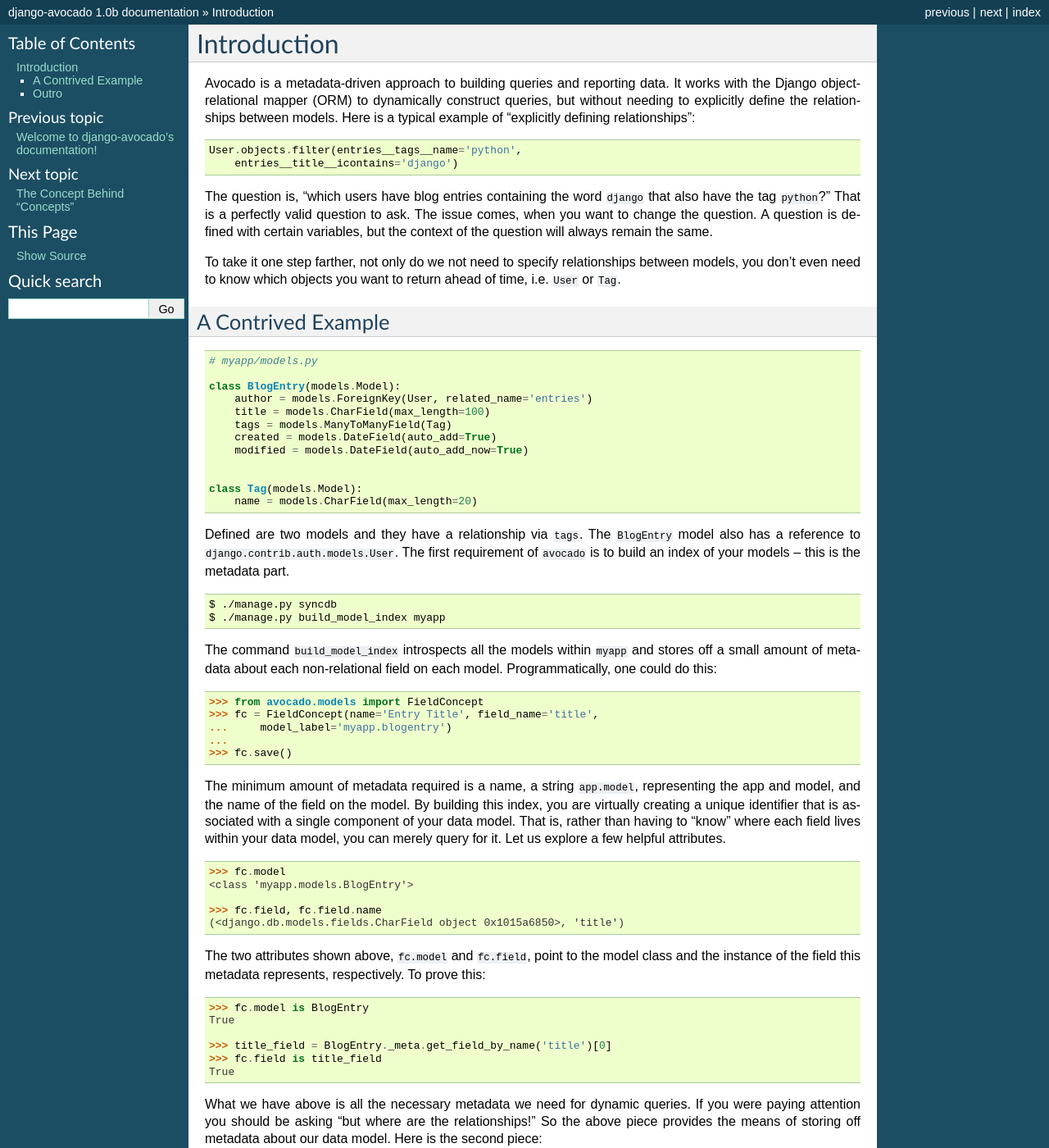
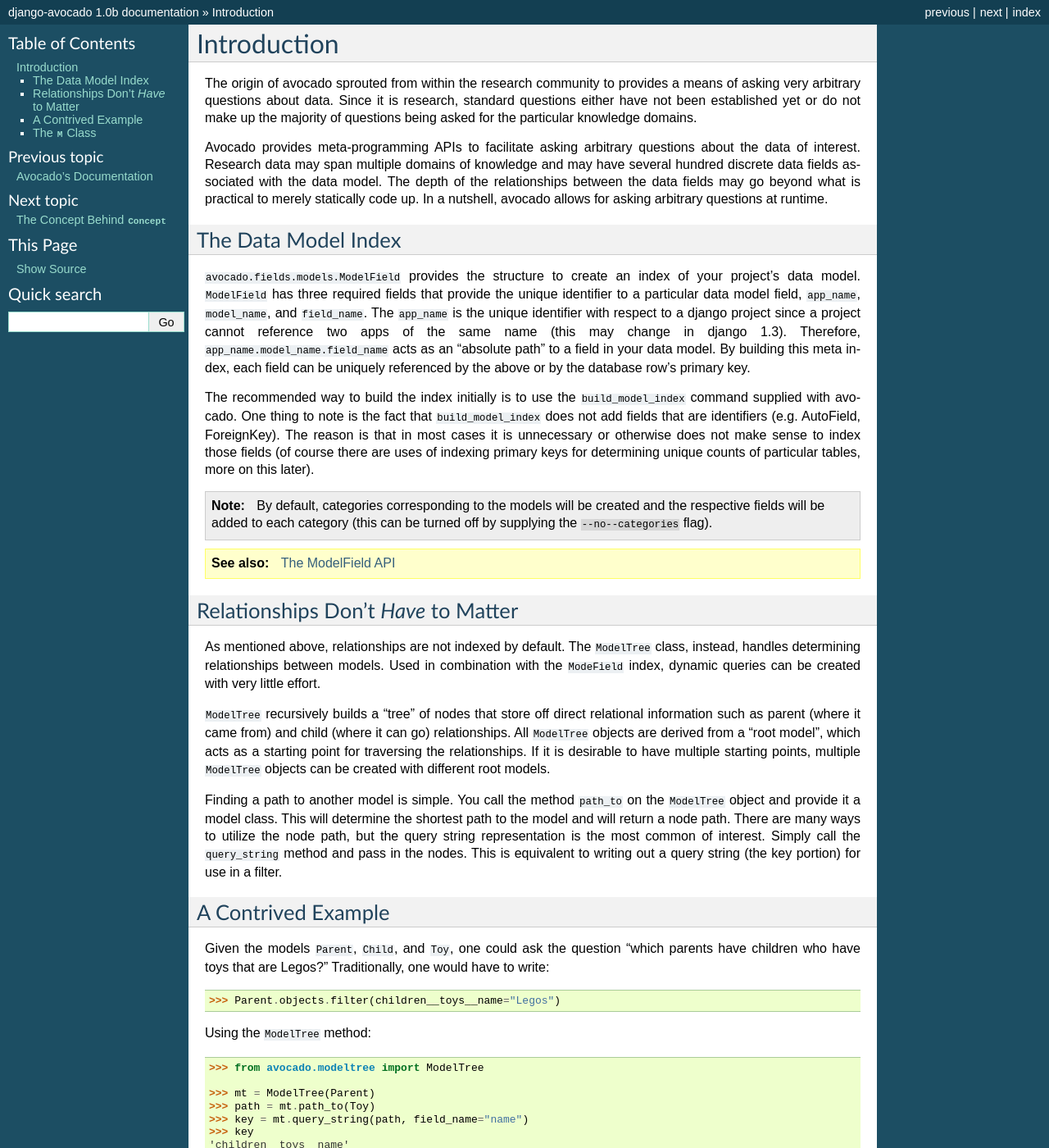
Before and after one commit to chop-dbhi/avocado, a Sphinx documentation site: the page built from docs/intro.rst, in a window 1280 px wide and 1400 px high. Shown: the whole window at 82% size. Built offline with Sphinx 7.4.7, drawn with Linux system fonts in a browser that asks for light colours; some of the changed text lies outside the part shown.

Commit message:
updated the docs with more introductions to the concepts behind avocado

```diff
--- /dev/null
+++ b/docs/column.rst
@@ -0,0 +1,2 @@
+The ``Column`` API
+==================
--- a/docs/conf.py
+++ b/docs/conf.py
@@ -16,7 +16,10 @@
 # If extensions (or modules to document with autodoc) are in another directory,
 # add these directories to sys.path here. If the directory is relative to the
 # documentation root, use os.path.abspath to make it absolute, like shown here.
-#sys.path.append(os.path.abspath('.'))
+root_dir = os.path.abspath('..')
+
+sys.path.extend([os.path.join(root_dir, 'docs'),
+    os.path.join(root_dir, 'avocado')])
 
 # -- General configuration -----------------------------------------------------
 
@@ -25,7 +28,8 @@
 
 # Add any Sphinx extension module names here, as strings. They can be extensions
 # coming with Sphinx (named 'sphinx.ext.*') or your custom ones.
-extensions = ['sphinx.ext.autodoc', 'sphinx.ext.doctest', 'sphinx.ext.todo', 'sphinx.ext.coverage', 'sphinx.ext.viewcode']
+extensions = ['sphinx.ext.autodoc', 'sphinx.ext.doctest', 'sphinx.ext.todo',
+    'sphinx.ext.coverage', 'sphinx.ext.viewcode']
 
 # Add any paths that contain templates here, relative to this directory.
 templates_path = ['_templates']
@@ -41,7 +45,7 @@
 
 # General information about the project.
 project = u'django-avocado'
-copyright = u'2010, Byron Ruth'
+copyright = u'2010, The Children\'s Hospital of Philadelphia'
 
 # The version info for the project you're documenting, acts as replacement for
 # |version| and |release|, also used in various other places throughout the
@@ -164,7 +168,7 @@
 #html_file_suffix = ''
 
 # Output file base name for HTML help builder.
-htmlhelp_basename = 'django-avocadodoc'
+htmlhelp_basename = 'avocado-doc'
 
 
 # -- Options for LaTeX output --------------------------------------------------
--- /dev/null
+++ b/docs/criterion.rst
@@ -0,0 +1,2 @@
+The ``Criterion`` API
+=====================
--- a/docs/intro.rst
+++ b/docs/intro.rst
@@ -1,163 +1,150 @@
 Introduction
 ============
 
-Avocado is a metadata-driven approach to building queries and reporting data.
-It works with the Django object-relational mapper (ORM) to dynamically
-construct queries, but without needing to explicitly define the relationships
-between models. Here is a typical example of "explicitly defining
-relationships"::
+The origin of avocado sprouted from within the research community to provides a
+means of asking very arbitrary questions about data. Since it is research,
+standard questions either have not been established yet or do not make up the
+majority of questions being asked for the particular knowledge domains.
 
-    User.objects.filter(entries__tags__name='python',
-        entries__title__icontains='django')
+Avocado provides meta-programming APIs to facilitate asking arbitrary
+questions about the data of interest. Research data may span multiple
+domains of knowledge and may have several hundred discrete data fields
+associated with the data model. The depth of the relationships between the
+data fields may go beyond what is practical to merely statically code up.
+In a nutshell, avocado allows for asking arbitrary questions at runtime.
 
-The question is, "which users have blog entries containing the word
-``django`` that also have the tag ``python``?" That is a perfectly valid
-question to ask. The issue comes, when you want to change the question. A
-question is defined with certain variables, but the context of the question
-will always remain the same.
 
-To take it one step farther, not only do we not need to specify relationships
-between models, you don't even need to know which objects you want to return
-ahead of time, i.e. ``User`` or ``Tag``.
+The Data Model Index
+--------------------
+
+``avocado.fields.models.ModelField`` provides the structure to create an index
+of your project's data model. ``ModelField`` has three required fields that
+provide the unique identifier to a particular data model field, ``app_name``,
+``model_name``, and ``field_name``. The ``app_name`` is the unique identifier
+with respect to a django project since a project cannot reference two apps of
+the same name (this may change in django 1.3). Therefore,
+``app_name.model_name.field_name`` acts as an "absolute path" to a field in
+your data model. By building this meta index, each field can be uniquely
+referenced by the above or by the database row's primary key.
+
+The recommended way to build the index initially is to use the
+``build_model_index`` command supplied with avocado. One thing to note is the
+fact that ``build_model_index`` does not add fields that are identifiers (e.g.
+AutoField, ForeignKey). The reason is that in most cases it is unnecessary or
+otherwise does not make sense to index those fields (of course there are uses
+of indexing primary keys for determining unique counts of particular tables,
+more on this later).
+
+.. note::
+   By default, categories corresponding to the models will be created and the
+   respective fields will be added to each category (this can be turned off by
+   supplying the ``--no--categories`` flag).
+
+.. seealso::
+   :doc:`modelfield`
+
+
+Relationships Don't *Have* to Matter
+------------------------------------
+
+As mentioned above, relationships are not indexed by default. The ``ModelTree``
+class, instead, handles determining relationships between models. Used in
+combination with the ``ModeField`` index, dynamic queries can be created with
+very little effort.
+
+``ModelTree`` recursively builds a "tree" of nodes that store off direct
+relational information such as parent (where it came from) and child (where
+it can go) relationships. All ``ModelTree`` objects are derived from a "root
+model", which acts as a starting point for traversing the relationships. If it
+is desirable to have multiple starting points, multiple ``ModelTree`` objects
+can be created with different root models.
+
+Finding a path to another model is simple. You call the method ``path_to`` on
+the ``ModelTree`` object and provide it a model class. This will determine the
+shortest path to the model and will  return a node path. There are many ways
+to utilize the node path, but the query string representation is the most common
+of interest. Simply call the ``query_string`` method and pass in the nodes. This
+is equivalent to writing out a query string (the key portion) for use in a
+filter.
+
 
 A Contrived Example
---------------------
-::
+-------------------
 
-    # myapp/models.py
+Given the models ``Parent``, ``Child``, and ``Toy``, one could ask the question
+"which parents have children who have toys that are Legos?" Traditionally, one
+would have to write::
 
-    class BlogEntry(models.Model):
-        author = models.ForeignKey(User, related_name='entries')
-        title = models.CharField(max_length=100)
-        tags = models.ManyToManyField(Tag)
-        created = models.DateField(auto_add=True)
-        modified = models.DateField(auto_add_now=True)
+    >>> Parent.objects.filter(children__toys__name="Legos")
 
-
-    class Tag(models.Model):
-        name = models.CharField(max_length=20)
-
-
-Defined are two models and they have a relationship via ``tags``. The
-``BlogEntry`` model also has a reference to ``django.contrib.auth.models.User``.
-The first requirement of ``avocado`` is to build an index of your models --
-this is the metadata part. ::
-
-    $ ./manage.py syncdb
-    $ ./manage.py build_model_index myapp
-
-The command ``build_model_index`` introspects all the models within ``myapp``
-and stores off a small amount of metadata about each non-relational field on
-each model. Programmatically, one could do this::
-
-    >>> from avocado.models import FieldConcept
-    >>> fc = FieldConcept(name='Entry Title', field_name='title',
-    ...     model_label='myapp.blogentry')
-    ...
-    >>> fc.save()
-
-The minimum amount of metadata required is a name, a string
-``app.model``, representing the app and model, and the name of the field
-on the model. By building this index, you are virtually creating a
-unique identifier that is associated with a single component of your data
-model. That is, rather than having to "know" where each field lives within
-your data model, you can merely query for it. Let us explore a few helpful
-attributes. ::
-
-    >>> fc.model
-    <class 'myapp.models.BlogEntry'>
-
-    >>> fc.field, fc.field.name
-    (<django.db.models.fields.CharField object 0x1015a6850>, 'title')
-
-
-The two attributes shown above, ``fc.model`` and ``fc.field``, point to the
-model class and the instance of the field this metadata represents,
-respectively. To prove this::
-
-    >>> fc.model is BlogEntry
-    True
-
-    >>> title_field = BlogEntry._meta.get_field_by_name('title')[0]
-    >>> fc.field is title_field
-    True
-
-What we have above is all the necessary metadata we need for dynamic queries.
-If you were paying attention you should be asking "but where are the
-relationships!" So the above piece provides the means of storing off metadata
-about our data model. Here is the second piece::
+Using the ``ModelTree`` method::
 
     >>> from avocado.modeltree import ModelTree
 
-This is more or less the brains behind building dynamic queries. We start out
-by specifying a model we want to build the query from. There are of course
-dynamic and generic means of doing this (``django.db.models.get_model``), but
-for simplicity sake, we are going to explicitly set ours to ``User``. ::
+    >>> mt = ModelTree(Parent)
+    >>> path = mt.path_to(Toy)
+    >>> key = mt.query_string(path, field_name="name")
+    >>> key
+    'children__toys__name'
 
-    >>> from django.contrib.auth.models import User
-    >>> mt = ModelTree(User)
+    >>> Parent.objects.filter(**{key: "Legos"})
 
-Now for the cool part. ::
-
-    >>> mt.print_path()
-    "User" at a depth of 0
-    - - "Group" at a depth of 1
-    - - "Permission" at a depth of 1
-    - - - - "ContentType" at a depth of 2
-    - - "Message" at a depth of 1
-    - - "BlogEntry" at a depth of 1
-    - - - - "Tag" at a depth of 2
-
-So what is this you ask? This displays the full hierarchy of relationships
-starting from the top level model ``User``. Each model relationship is recursively
-traversed and a tree is built up of ``ModelTreeNode`` objects. ``mt.root_node``
-is the node associated with the ``User`` model. All nodes have a list of
-``children`` and a ``parent`` node.
-
-That's neat, but where are these dynamic queries? ::
-
-    >>> rel_path = mt.path_to(Tag)
-    >>> query_rel = mt.query_string(path, field_name='name'))
-    >>> query_rel
-    'entries__tags__name'
-
-Having built this "relationship tree" we can now traverse any path and determine
-the query string (or sequence of accessor names) necessary to get to a model.
-This leaves the last bit of tacking on the actual lookup condition::
-
-    >>> kwargs = {query_rel: 'python'}
-    >>> User.objects.filter(**kwargs)
+The interesting thing here is that there is no mention of the ``Child`` model.
+There is no reference to it, nothing that inferred it, or anything. The
+``ModelTree`` object determined that the connection between ``Parent`` and
+``Toy`` is ``Child`` dynamically.
 
 
-Outro
------
+The ``M`` Class
+---------------
 
-To bring this example together, we have two components: (1) an index of your
-data model via a unique identifier, and (2) a means of dynamically determining
-relationships between models. Using these two things together allows for some
-pretty interesting methods of building queries, since at a very minimum you
-need:
+To facilitate ease of use with respect to the ``ModelField`` index, the ``M``
+class enables very simple "query by value" without needing to know the
+field's origin (what model it is apart of).
 
-    - the ``id`` of the FieldConcept object of interest, e.g. ``Tag.name``
-    - a condition, e.g. "python" for ``Tag.name``
-    - the model the query is relative to, e.g. ``User``
+Taking the above two examples to the next level of simplicity, one could do::
 
-This turns out to be like::
+    Parent.objects.filter(M(name="Legos"))
 
-    >>> fc = FieldConcept.objects.get(field_name='name')
-    >>> fc.name
-    'Tag Name'
+Unlike the previous two examples, using the ``M`` class to specify a condition
+doesn't even require knowing the end model (where the field "name" lives on).
+Note that there are two assumptions made here. One being that there is one
+``ModelField`` object that has a ``field_name`` of "name". If this is untrue,
+an ``AmbiguousField`` exception will be thrown. One could also do this to be
+less ambiguous::
 
-    >>> mt = ModelTree(User)
-    >>> path = mt.path_to(fc.model)
-    >>> kwarg = {mt.query_string(path, 'name'): 'python'}
+    Parent.objects.filter(M(toy__name="Legos"))
 
-    >>> users = User.objects.filter(**kwargs)
+The only difference between the two is that the model class name where "name"
+lives is specified, i.e. "toy".
 
-This is the dynamic equivalent to doing::
+.. warning::
+   Do not confuse this with the Django query string lookups. The earlier example
+   specifies the *toys* relationship with respect to ``Child``. In this example,
+   *toy* refers to the name of the model.
 
-    >>> users = User.objects.filter(entries__tags__name='python')
+The second assumption is that the ``M.modeltree`` attribute is set to a
+``ModelTree`` object with a root model of ``Parent``. If not explicity set,
+the ``DEFAULT_MODELTREE`` constant derived from the avocado setting
+``MODELTREE_MODELS`` is used. It is not important to understand this setting
+or it's utility at the moment, but for completeness the ``M`` uses this under
+the hood. If a different ``ModelTree`` object is desirable (or to explicitly
+define the ``ModelTree`` object), one could do::
 
-The power of this approach cannot be seen in this simple contrived example,
-but rather in data models that are large and in situations in which you might
-not know what kind questions about the data are going to be asked.
+    mt = ModelTree(Parent)
+    Parent.objects.filter(M(mt, toy__name="Legos"))
+
+The ``M`` constructor takes an optional keyword argument ``modeltree`` which
+defines the ``ModelTree`` object to derive the relationships from.
+
+.. note::
+   If for the off-chance that a field in your data model is also called
+   "modeltree", simply pass ``ModelTree`` object as the first positional
+   argument or set the attribute before using it::
+
+       >>> M.modeltree = ModelTree(Parent)
+       >>> Parent.objects.filter(M(toy__name="Legos"))
+
+   Do note though, that for the duration of the ``M`` class' use within the
+   namespace in which it was imported, the new ``M.modeltree`` object will
+   persist.
--- /dev/null
+++ b/docs/modelfield.rst
@@ -0,0 +1,81 @@
+The ``ModelField`` API
+======================
+
+As discussed in the :doc:`intro`, the ``ModelField`` model class provides
+a means of creating an index of your data model. Of course, metadata can only be
+as useful as how well it defines the data model. That is, the less ambigious the
+definition of one's data model, the more accurately it can be represented. A few
+helper methods and attributes have been built-in to ``ModelField`` class to
+faciliate honing in on this definition.
+
+
+The Basics
+----------
+
+Since a ``ModelField`` object actually represents a field on one of your models,
+there a few properties that refer to it::
+
+    >>> mf = ModelField(app_name='myapp', model_name='toy', field_name='name')
+    >>> mf.model
+    <class 'myapp.models.Toy'>
+
+    >>> mf.field
+    <django.db.models.fields.CharField object at 0x1018a7650>
+
+These represent the actually ``Toy`` model and the field on the ``Toy`` model
+that represents ``name``, respectively.
+
+
+Choices
+-------
+
+A ``ModelField`` object can be enabled to specify "choices", a set of values
+that can be used for restricting what can be queried and/or for validation
+purposes. ``choices`` can be activated by setting ``enable_choices`` to
+``True``. By default, the ``chocies`` property will be populated by
+introspection, with a ``SELECT DISINCT`` on the database column. To specify
+a custom set of choices, ``choices_handler`` can be set. The three types of
+custom handlers include:
+
+- an attribute name that lives on the model class
+- an attribute name that lives on the model class' module
+- a python datastructure that can be evaluated
+
+An example of the last one::
+
+    >>> mf = ModelField()
+    >>> mf.choices_handler = "[(1, 'One'), (2, 'Two')]"
+    >>> mf.enable_choices = True
+    >>> mf.choices
+    [(1, 'One'), (2, 'Two')]
+
+In this case, the ``choices_handler`` is simply evaluated to a native python
+datastructure.
+
+The handler must follow the Django forms structure, that is, a list of tuple
+pairs containing the actual value and the human-readable value. This is to
+facilitate Django form generation.
+
+.. warning::
+   For performance reasons, ``choices`` is a property which caches the choices
+   the first time it is evaluated. Therefore if the data changes (introspection)
+   or if the ``choices_handler`` is changed, all objects should call
+   ``reset_choices()`` to ensure the latest choices.
+
+
+Translators
+-----------
+
+It is common practice when designing query interfaces to *not* display all
+possible options for building a query. In most cases, there are simply too
+many ways to ask the same question or the question that is being asked is
+too difficult to explicitly convey in the user interface.
+
+For this reason, a translator can be specified for ``ModelField`` objects.
+Translators are singletons which are registered with the ``TranslatorLibrary``.
+Each singleton, when called, takes an ``operator``, ``value`` and the
+``ModelField`` object it is acting on. It returns a ``django.db.models.Q``
+object for use with the django ORM.
+
+.. seealso::
+   :doc:`translators`
```
Also changed, not shown: docs/concepts.rst (+11 -5 lines), docs/index.rst (+8 -3 lines), docs/translators.rst (added, +86 -0 lines).
